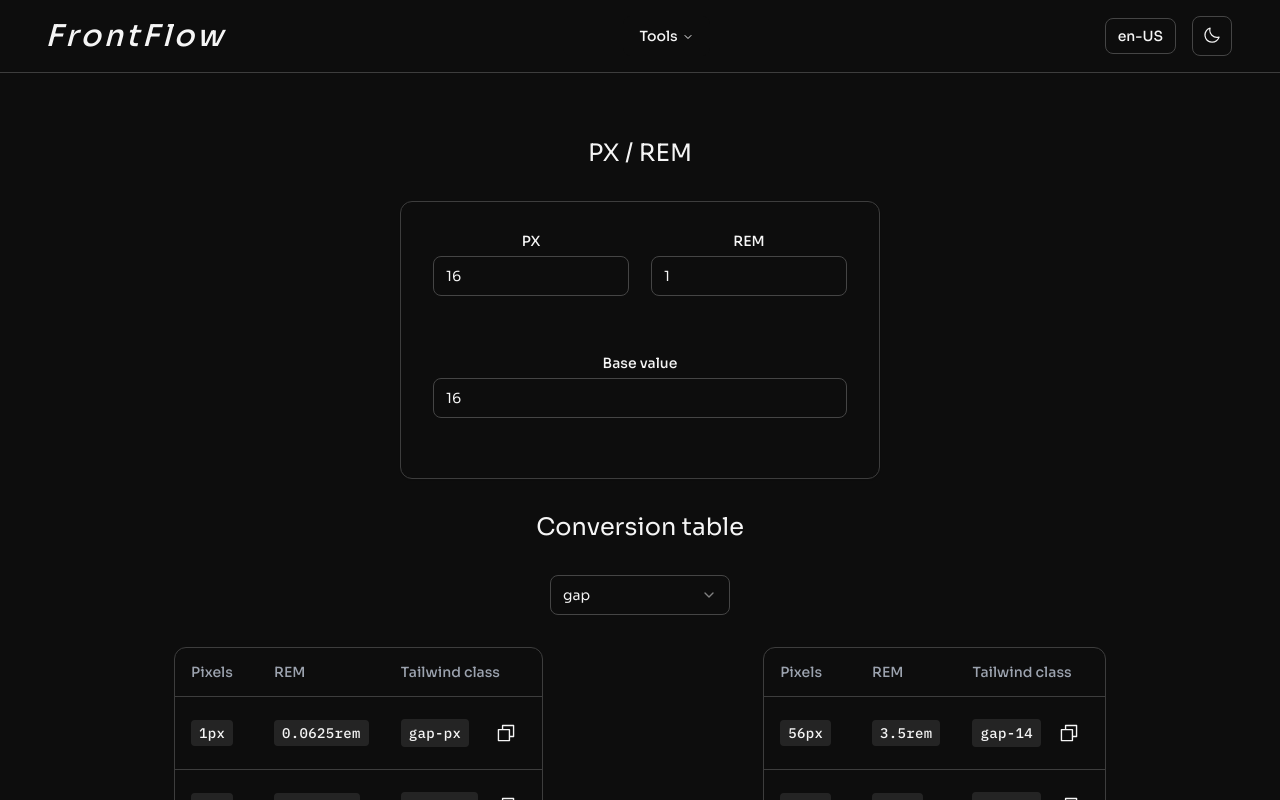
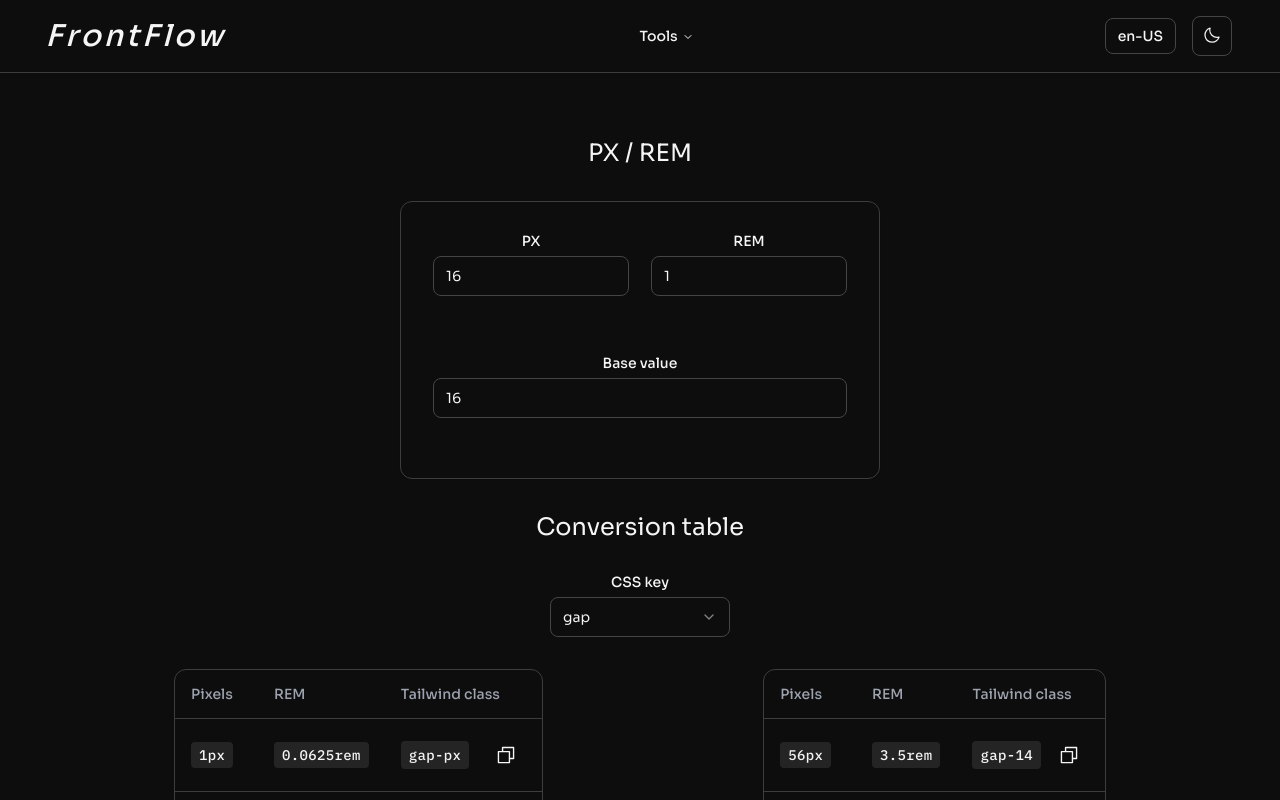
Before and after one commit to h3rmel/front-flow, a Next.js app: page /tools/px-rem in a window 1280 px wide. Shown: the top 800 px of the page. Built offline with nearby package versions, Linux system fonts and the light colour scheme.

Commit message:
refactor: update px-rem conversion table select

```diff
--- a/src/features/px-rem/components/conversion-table.tsx
+++ b/src/features/px-rem/components/conversion-table.tsx
@@ -5,6 +5,7 @@
 import { useState } from 'react';
 
 import { useLanguage } from '@/ui/components/language/language-provider';
+import { Label } from '@/ui/components/ui/label';
 import {
   Select,
   SelectContent,
@@ -45,6 +46,8 @@ export function ConversionTables(): JSX.Element {
       {/* Title */}
       <h2 className="text-2xl">{translate('conversion_table', PX_REM_LANGUAGES)}</h2>
       {/* SelectOption State */}
+      <div className="flex flex-col items-center justify-start gap-2 min-w-[180px]">
+        <Label>{translate('css_key', PX_REM_LANGUAGES)}</Label>
         <Select defaultValue={selectOption} onValueChange={handleChange}>
           <SelectTrigger className="max-w-[180px]">
             <SelectValue placeholder={translate('select_an_option', PX_REM_LANGUAGES)} />
@@ -70,7 +73,8 @@ export function ConversionTables(): JSX.Element {
               ))}
             </SelectGroup>
           </SelectContent>
-      </Select>
+        </Select>{' '}
+      </div>
       {/* Tables */}
       <div className="w-full flex items-center justify-around">
         <InfoTable selectOption={selectOption} tableContent={FIRST_HALF} />
--- a/src/features/px-rem/languages/px-rem.lng.ts
+++ b/src/features/px-rem/languages/px-rem.lng.ts
@@ -26,11 +26,14 @@ export const PX_REM_LANGUAGES: LanguageList = {
     'pt-BR': 'Copiar Valor em REM',
     'en-US': 'Copy value in rem',
   },
+  css_key: {
+    'pt-BR': 'Chave CSS',
+    'en-US': 'CSS key',
+  },
   select_an_option: {
     'pt-BR': 'Selecione uma opção',
     'en-US': 'Select an option',
   },
-
   /**
    * Form validation
    */
```
Lines whose indentation alone changed are shown as unchanged.
